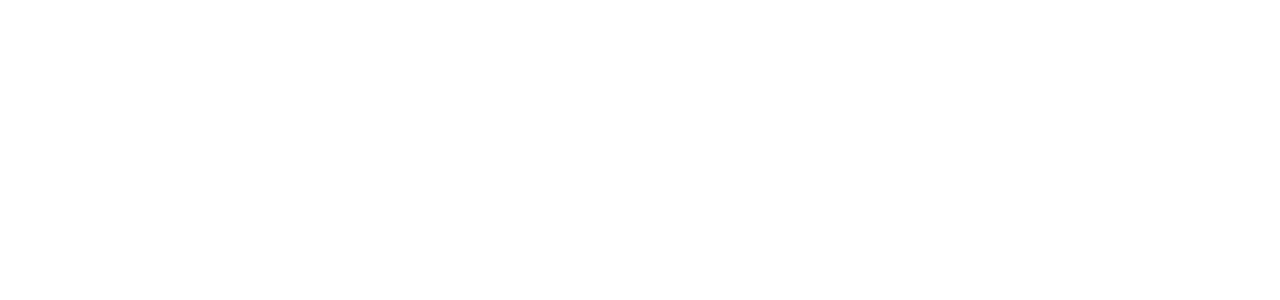
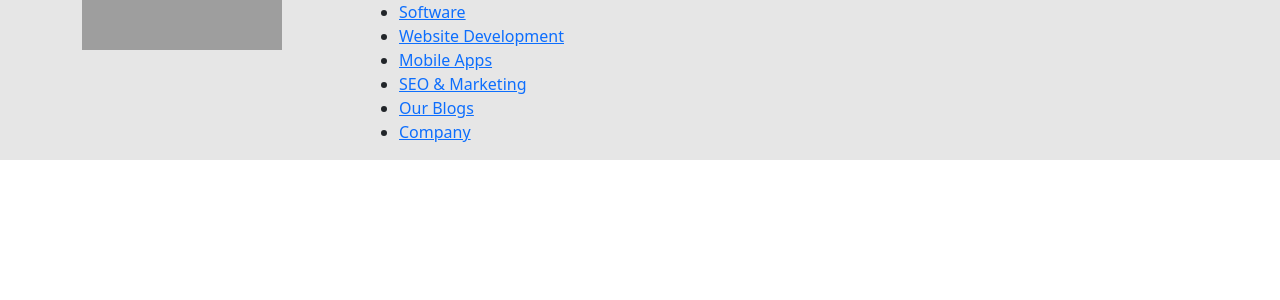
Before and after one commit to TigerRanger/css-mega-menu, a PHP site: page / in a window 1280 px wide. Before the commit the part shown is empty. Shown: the top 300 px of the page. Run offline with PHP 8.4, Linux system fonts and the light colour scheme; grey boxes are pictures that could not be loaded.

Commit message:
second commit

```diff
--- /dev/null
+++ b/css/menu.css
@@ -0,0 +1,3 @@
+.main_header {
+	background: #e6e6e6;
+}
--- a/index.php
+++ b/index.php
@@ -3,10 +3,38 @@
 <head>
     <meta charset="UTF-8">
     <meta name="viewport" content="width=device-width, initial-scale=1.0">
+    <link rel="stylesheet" href="https://cdn.jsdelivr.net/npm/bootstrap@5.3.2/dist/css/bootstrap.min.css?<?php echo time(); ?>">
+    <link rel="stylesheet" href="./css/menu.css?<?php echo time(); ?> ?>">
     <title>CSS Mega Menu type1</title>
 </head>
 <body>
 
+
+<div class="main_header">
+
+        <div class="container">
+            <div class="row">
+
+                <div class="col-md-3">
+						 <a href="#" class="logo" rel="home" itemprop="url">
+                            <img src="./images/Hikvision-Logo.svg" width=200px height=50px alt="Hikvision" />
+                        </a>
+                </div>
+
+                <div class="col-md-9">
+                  <div class="main-menu">
+                    <ul id="menu-main-menu" class="menu">
+                        <li  class="menu-item "><a href="#">Software</a></li>
+                        <li  class="menu-item "><a href="#">Website Development</a></li>
+                        <li  class="menu-item "><a href="#">Mobile Apps</a></li>
+                        <li  class="menu-item "><a href="#">SEO &amp; Marketing</a></li>
+                        <li  class="menu-item "><a href="#">Our Blogs</a></li>
+                        <li  class="menu-item "><a href="#">Company</a></li>
+                    </ul>
+                </div>
+
+        </div>
+</div>
 
 
 
```
Also changed, not shown: images/Hikvision-Logo.svg (added).
